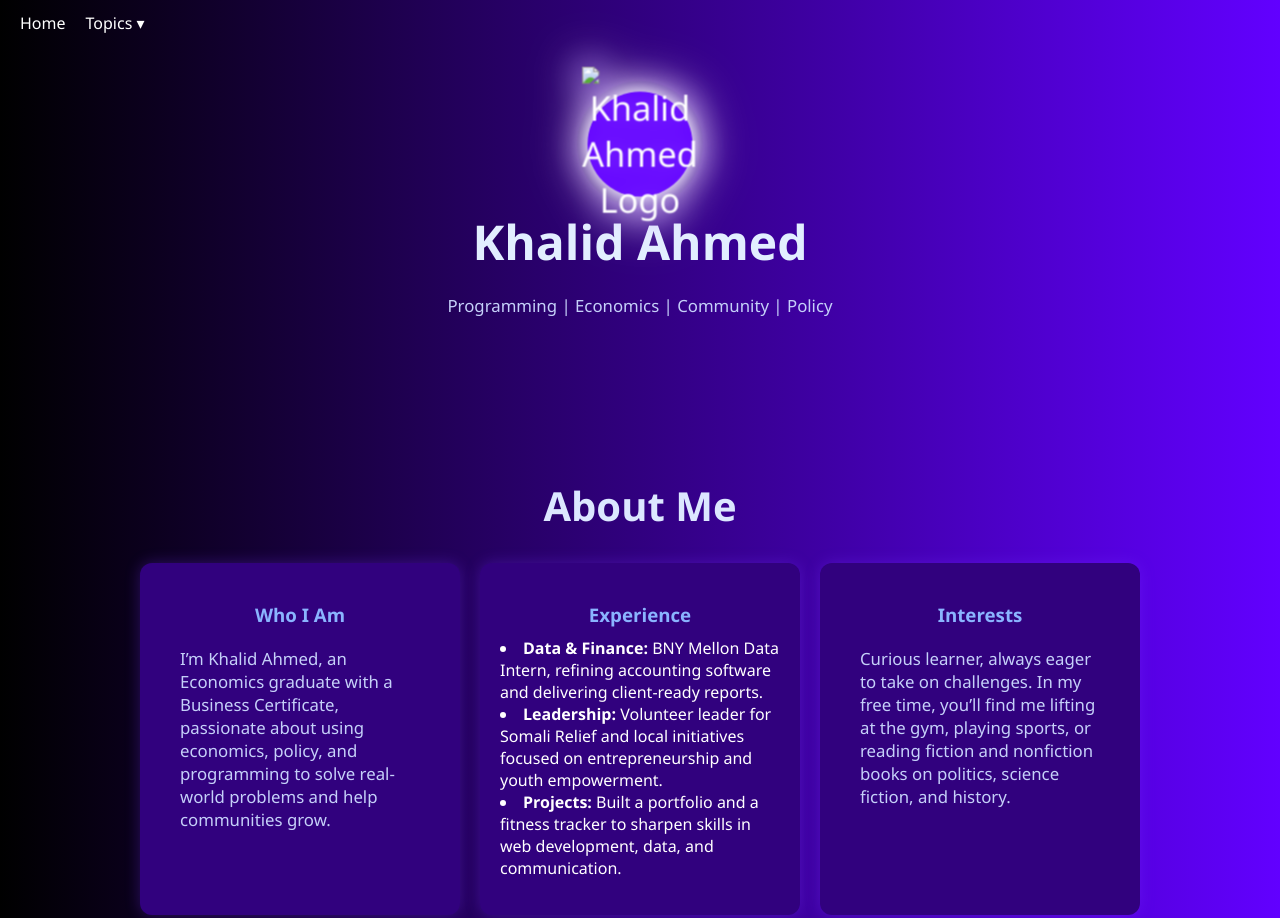
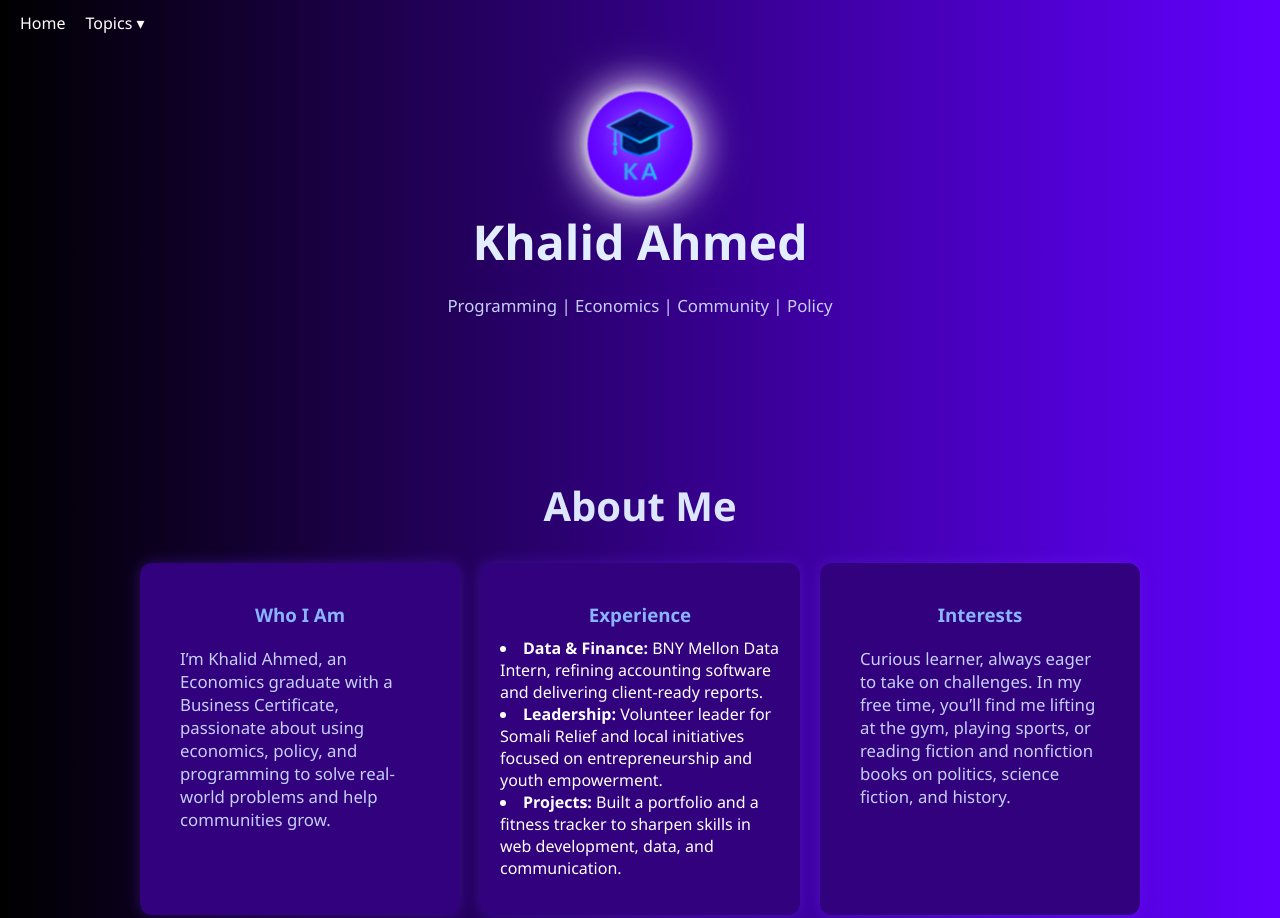
Before and after one commit to KhalidSAhmed02/khalid-portfolio, a plain HTML site: page index.html in a window 1280 px wide. Shown: the top 918 px of the page. Drawn offline with Linux system fonts and the light colour scheme.

Commit message:
Update index.html
fix logo issue

```diff
--- a/index.html
+++ b/index.html
@@ -375,7 +375,7 @@ a.button:hover {
     <div class="inner">
       <div class="logo-container">
         <div class="logo animated-circle" title="Code | Economics | Community | Policy">
-        <img src="images/logo.png-removebg-preview.png" alt="Khalid Ahmed Logo" class="site-logo">
+        <img src="logo.png-removebg-preview.png" alt="Khalid Ahmed Logo" class="site-logo">
          <div class="glow"></div>
         </div>
       </div>
```
